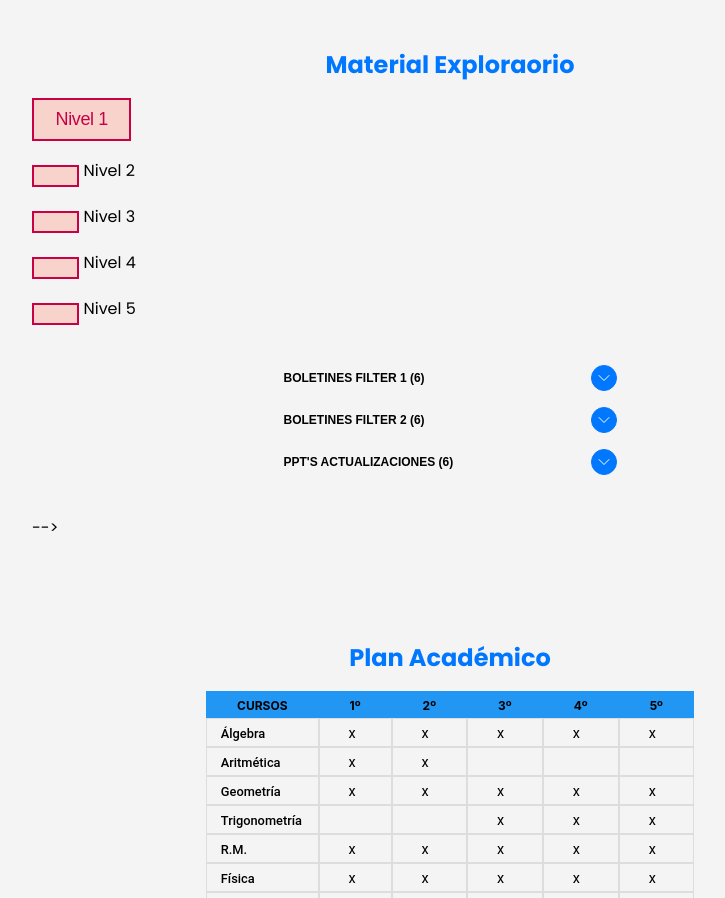
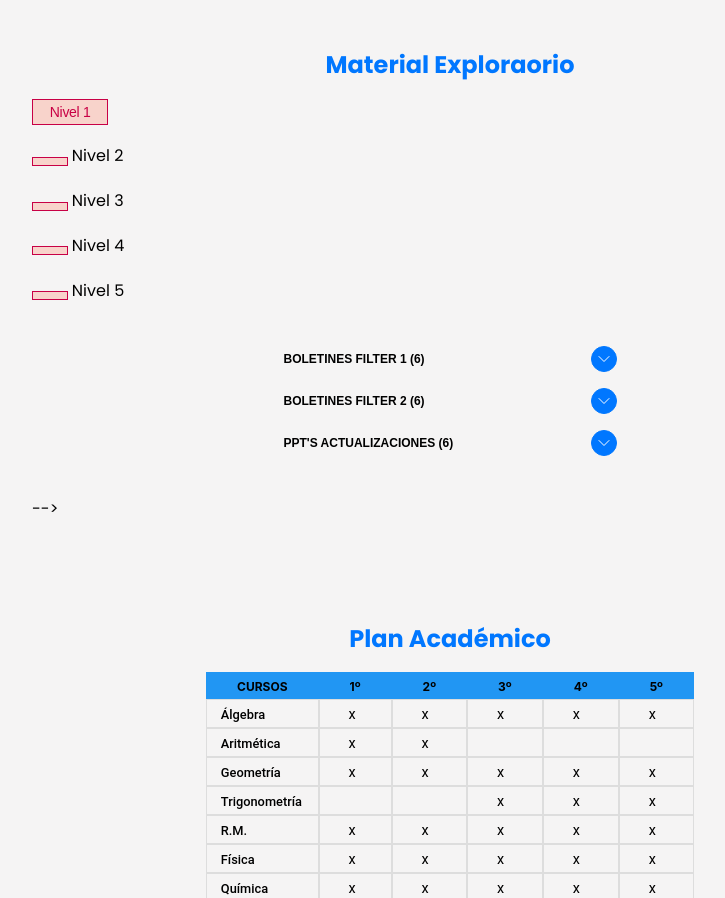
Before and after one commit to MaterialesSecundaria/diverticreativas, a plain HTML site: page index.html in a window 1280 px wide. Shown: the part 1969-2867 px from the top of the page, without its empty margins (190-915 px from the left). Drawn offline with Linux system fonts and the light colour scheme.

Commit message:
Update style.css

```diff
--- a/style.css
+++ b/style.css
@@ -613,20 +613,19 @@ section h2 {
         --border-color: #c80045;
         --border-color-hover: #f8d3cb;
         --border-color-active: #00a953;
-          font-size: 18px;
+          font-size: 14px;
           cursor: pointer;
-          font-weight: 500;
+          font-weight: 400;
           background: var(--border-color-hover);
           color: var(--border-color);
-          padding: 0.5em 1.2em;
+          padding: 0.25em 1.2em;
           position: relative;
           z-index: 1;
         line-height: 1.17648;
-        font-weight: 500;
         letter-spacing: -.022em;
         font-family: "SF Pro Text","SF Pro;
-        border-radius: 2px;
-        border: 2px solid var(--border-color);
+        border-radius: 1px;
+        border: 1px solid var(--border-color);
         }
     .button + .button {
       margin-left: 1em;
```
